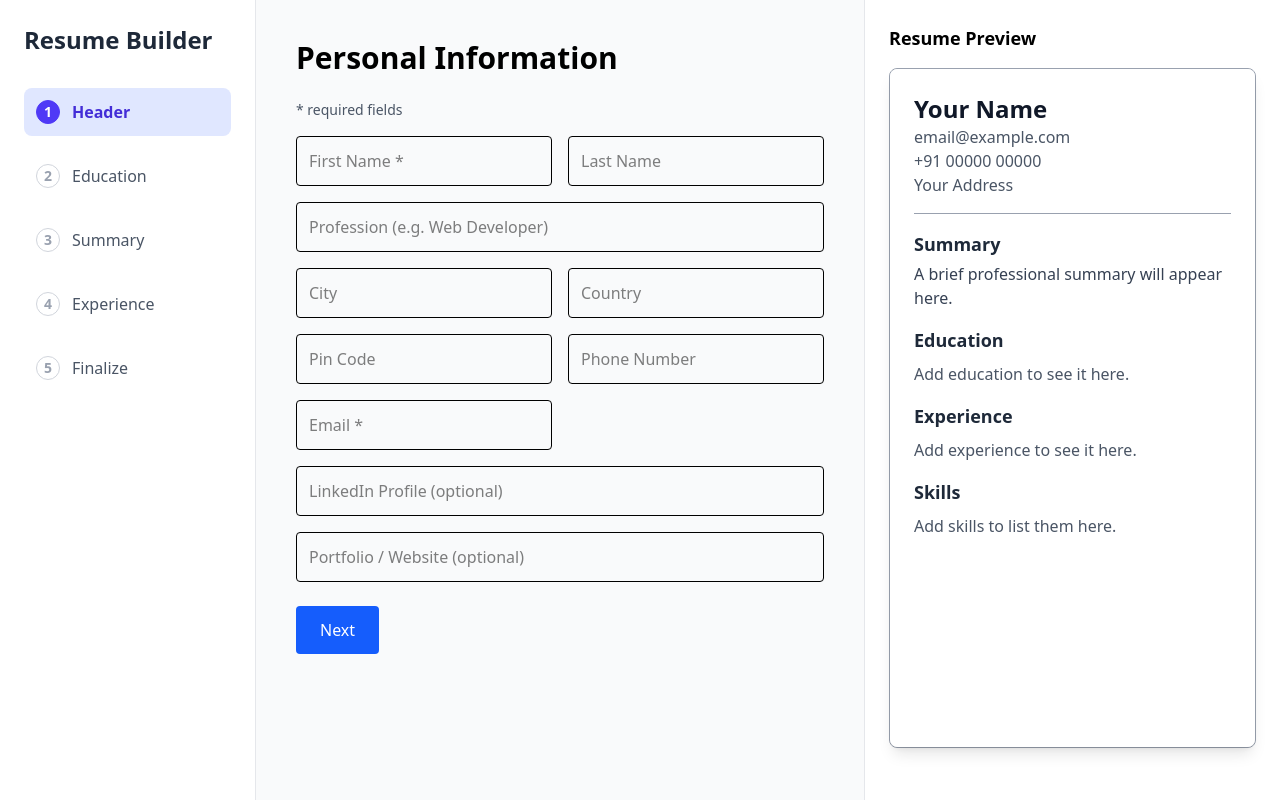
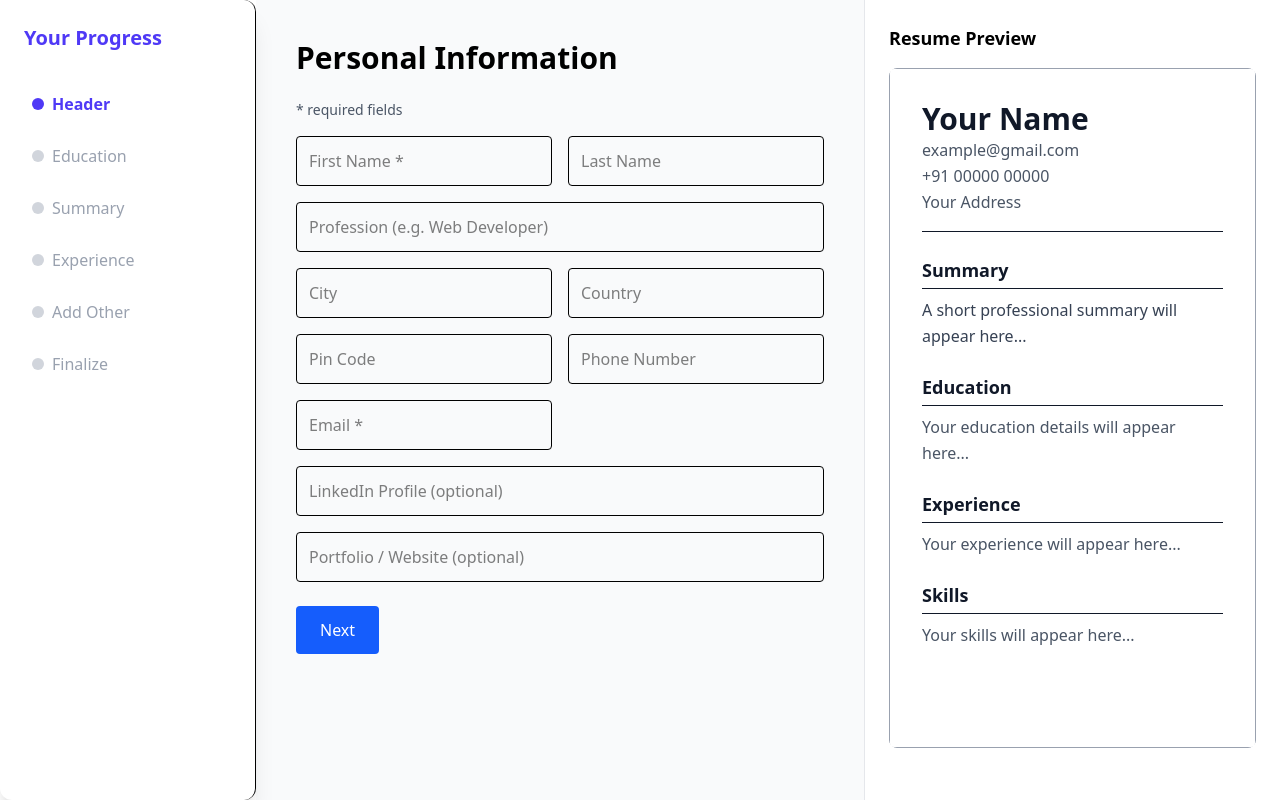
Before and after one commit to Nitesh47kumars/Resumify, a React (Vite) app: page /create/header in a window 1280 px wide. Built offline with nearby package versions, Linux system fonts and the light colour scheme.

Commit message:
Update Resume Preview | Make StepTracker Component

```diff
--- a/src/Components/ResumePreview.jsx
+++ b/src/Components/ResumePreview.jsx
@@ -10,84 +10,91 @@ export default function ResumePreview() {
     email,
     phone,
     address,
+    summary,
     education = [],
-    summary,
     experience = [],
     skills = [],
   } = formData;
 
   return (
-    <div className="w-full h-full p-6 bg-white shadow-lg overflow-y-auto rounded-lg">
-      {/* HEADER */}
-      <div className="border-b pb-4 mb-4">
-        <h1 className="text-2xl font-bold text-gray-900">
-          {firstName || "Your"} {lastName || "Name"}
+    <div className="w-full h-full p-8 bg-white text-gray-900 leading-relaxed overflow-y-auto rounded">
+
+      {/* ================= HEADER ================= */}
+      <header className="border-b pb-4 mb-6">
+        <h1 className="text-3xl font-bold">
+          {(firstName || lastName) ? `${firstName || ""} ${lastName || ""}` : "Your Name"}
         </h1>
-        <p className="text-gray-600">{email || "email@example.com"}</p>
+
+        <p className="text-gray-600">{email || "example@gmail.com"}</p>
         <p className="text-gray-600">{phone || "+91 00000 00000"}</p>
         <p className="text-gray-600">{address || "Your Address"}</p>
-      </div>
+      </header>
 
-      {/* SUMMARY */}
-      <div className="mb-4">
-        <h2 className="text-lg font-semibold text-gray-800 mb-1">Summary</h2>
+      {/* ================= SUMMARY ================= */}
+      <section className="mb-6">
+        <h2 className="text-lg font-semibold mb-2 border-b pb-1">Summary</h2>
         <p className="text-gray-700 whitespace-pre-line">
-          {summary || "A brief professional summary will appear here."}
+          {summary || "A short professional summary will appear here..."}
         </p>
-      </div>
+      </section>
 
-      {/* EDUCATION */}
-      <div className="mb-4">
-        <h2 className="text-lg font-semibold text-gray-800 mb-2">Education</h2>
+      {/* ================= EDUCATION ================= */}
+      <section className="mb-6">
+        <h2 className="text-lg font-semibold mb-2 border-b pb-1">Education</h2>
+
         {education.length > 0 ? (
           education.map((edu, i) => (
-            <div key={i} className="mb-2">
-              <p className="font-semibold text-gray-900">
-                {edu.degree} — {edu.school}
-              </p>
-              <p className="text-gray-700 text-sm">
-                {edu.startYear} - {edu.endYear}
+            <div key={i} className="mb-3">
+              <p className="font-semibold">{edu.degree || "Degree"}</p>
+              <p className="text-gray-700">{edu.school || "School / College Name"}</p>
+              <p className="text-sm text-gray-500">
+                {edu.startYear || "Start"} - {edu.endYear || "End"}
               </p>
             </div>
           ))
         ) : (
-          <p className="text-gray-600">Add education to see it here.</p>
+          <p className="text-gray-600">Your education details will appear here...</p>
         )}
-      </div>
+      </section>
 
-      {/* EXPERIENCE */}
-      <div className="mb-4">
-        <h2 className="text-lg font-semibold text-gray-800 mb-2">Experience</h2>
+      {/* ================= EXPERIENCE ================= */}
+      <section className="mb-6">
+        <h2 className="text-lg font-semibold mb-2 border-b pb-1">Experience</h2>
+
         {experience.length > 0 ? (
           experience.map((exp, i) => (
-            <div key={i} className="mb-3">
-              <p className="font-semibold text-gray-900">
-                {exp.position} — {exp.company}
+            <div key={i} className="mb-4">
+              <p className="font-semibold">
+                {exp.position || "Job Role"} — {exp.company || "Company Name"}
               </p>
-              <p className="text-sm text-gray-700">
-                {exp.startDate} - {exp.endDate}
+              <p className="text-sm text-gray-500">
+                {exp.startDate || "Start"} - {exp.endDate || "End"}
               </p>
-              <p className="text-gray-700 whitespace-pre-line">{exp.details}</p>
+              <p className="text-gray-700 whitespace-pre-line">
+                {exp.details || "Experience details..."}
+              </p>
             </div>
           ))
         ) : (
-          <p className="text-gray-600">Add experience to see it here.</p>
+          <p className="text-gray-600">Your experience will appear here...</p>
         )}
-      </div>
+      </section>
 
-      {/* SKILLS */}
-      <div>
-        <h2 className="text-lg font-semibold text-gray-800 mb-2">Skills</h2>
+      {/* ================= SKILLS ================= */}
+      <section>
+        <h2 className="text-lg font-semibold mb-2 border-b pb-1">Skills</h2>
+
         {skills.length > 0 ? (
-          <ul className="list-disc ml-6 text-gray-700">
-            {skills.map((skill, i) => (
-              <li key={i}>{skill}</li>
+          <ul className="list-disc ml-5 text-gray-700">
+            {skills.map((item, i) => (
+              <li key={i}>{item}</li>
             ))}
           </ul>
         ) : (
-          <p className="text-gray-600">Add skills to list them here.</p>
+          <p className="text-gray-600">Your skills will appear here...</p>
         )}
-      </div>
+      </section>
+
     </div>
   );
 }
--- a/src/Context/StepContext.jsx
+++ b/src/Context/StepContext.jsx
@@ -2,20 +2,33 @@ import { createContext, useContext, useState } from "react";
 
 const StepContext = createContext();
 
-export const StepProvider = ({ children }) => {
-  const [completedStep, setCompletedStep] = useState(1);
+export function StepProvider({ children }) {
   const [formData, setFormData] = useState({
-    template: "",
+    firstName: "",
+    lastName: "",
+    email: "",
+    phone: "",
+    address: "",
+    summary: "",
     education: [],
-    skills: [],
-    summary: "",
+    experience: [],
+    skills: []
   });
 
+  const [completedStep, setCompletedStep] = useState(1);
+
   return (
-    <StepContext.Provider value={{ completedStep, setCompletedStep, formData, setFormData }}>
+    <StepContext.Provider value={{
+      formData,
+      setFormData,
+      completedStep,
+      setCompletedStep
+    }}>
       {children}
     </StepContext.Provider>
   );
-};
+}
 
-export const useStep = () => useContext(StepContext);
+export function useStep() {
+  return useContext(StepContext);
+}
--- /dev/null
+++ b/src/Layout/CreateLayout.jsx
@@ -0,0 +1,36 @@
+import React from "react";
+import { useLocation } from "react-router-dom";
+import { useStep } from "../Context/StepContext";
+import ResumePreview from "../Components/ResumePreview";
+import StepTracker from "../Components/StepTracker";
+
+export default function CreateLayout({ children }) {
+  const { completedStep } = useStep();
+  const location = useLocation();
+
+  const steps = [
+    { id: 1, label: "Header", path: "/create/header" },
+    { id: 2, label: "Education", path: "/create/education" },
+    { id: 3, label: "Summary", path: "/create/summary" },
+    { id: 4, label: "Experience", path: "/create/experience" },
+    { id: 5, label: "Finalize", path: "/create/finalize" },
+  ];
+
+  return (
+    <div className="min-h-screen flex bg-gray-50">
+    <aside className="w-64 bg-white flex flex-col">
+      <StepTracker/>
+    </aside>
+
+      <main className="flex-1 p-10 overflow-y-auto">{children}</main>
+
+      <aside className="hidden lg:block w-104 border-l border-gray-200 bg-white p-6">
+        <h3 className="text-lg font-semibold mb-4">Resume Preview</h3>
+        <div className="w-full h-[85vh] border rounded-lg shadow-inner flex items-center justify-center text-gray-400">
+          <ResumePreview/>
+        </div>
+      </aside>
+
+    </div>
+  );
+}
--- /dev/null
+++ b/src/Layout/StepTracker.jsx
@@ -0,0 +1,59 @@
+import React from "react";
+import { useLocation, useNavigate } from "react-router-dom";
+import { useStep } from "../Context/StepContext";
+
+export default function StepTracker() {
+  const { completedStep } = useStep();
+  const location = useLocation();
+  const navigate = useNavigate();
+
+  const steps = [
+    { id: 1, label: "Header", path: "/create/header" },
+    { id: 2, label: "Education", path: "/create/education" },
+    { id: 3, label: "Summary", path: "/create/summary" },
+    { id: 4, label: "Experience", path: "/create/experience" },
+    { id: 5, label: "Finalize", path: "/create/finalize" },
+  ];
+
+  return (
+<>
+      <h2 className="text-2xl font-bold mb-8 text-gray-800">Resume Builder</h2>
+
+      <nav className="space-y-4">
+        {steps.map((step) => {
+          const isActive = location.pathname === step.path;
+          const isCompleted = completedStep >= step.id;
+
+          return (
+            <div
+              key={step.id}
+              onClick={() => isCompleted && navigate(step.path)}
+              className={`flex items-center gap-3 p-3 rounded-lg transition cursor-pointer
+                ${
+                  isActive
+                    ? "bg-indigo-100 text-indigo-700 font-semibold"
+                    : isCompleted
+                    ? "text-gray-700 hover:bg-gray-100"
+                    : "text-gray-400 cursor-not-allowed"
+                }`}
+            >
+              <span
+                className={`w-6 h-6 flex items-center justify-center rounded-full text-sm font-bold border
+                ${
+                  isCompleted
+                    ? "bg-indigo-600 text-white border-indigo-600"
+                    : "border-gray-300 text-gray-400"
+                }`}
+              >
+                {step.id}
+              </span>
+
+              {step.label}
+            </div>
+          );
+        })}
+      </nav>
+
+    </>
+  );
+}
--- a/src/Pages/Create/CreateLayout.jsx
+++ /dev/null
@@ -1,65 +0,0 @@
-import React from "react";
-import { useLocation } from "react-router-dom";
-import { useStep } from "../../Context/StepContext";
-import ResumePreview from "../../Components/ResumePreview";
-
-export default function CreateLayout({ children }) {
-  const { completedStep } = useStep();
-  const location = useLocation();
-
-  const steps = [
-    { id: 1, label: "Header", path: "/create/header" },
-    { id: 2, label: "Education", path: "/create/education" },
-    { id: 3, label: "Summary", path: "/create/summary" },
-    { id: 4, label: "Experience", path: "/create/experience" },
-    { id: 5, label: "Finalize", path: "/create/finalize" },
-  ];
-
-  return (
-    <div className="min-h-screen flex bg-gray-50">
-
-      <aside className="w-64 bg-white border-r border-gray-200 p-6 flex flex-col">
-        <h2 className="text-2xl font-bold mb-8 text-gray-800">Resume Builder</h2>
-
-        <nav className="space-y-4">
-          {steps.map((step, index) => {
-            const isActive = location.pathname === step.path;
-            const isCompleted = completedStep >= step.id;
-
-            return (
-              <div
-                key={step.id}
-                className={`flex items-center gap-3 p-3 rounded-lg transition ${
-                  isActive
-                    ? "bg-indigo-100 text-indigo-700 font-semibold"
-                    : "text-gray-600 hover:bg-gray-100"
-                }`}
-              >
-                <span
-                  className={`w-6 h-6 flex items-center justify-center rounded-full text-sm font-bold border ${
-                    isCompleted
-                      ? "bg-indigo-600 text-white border-indigo-600"
-                      : "border-gray-300 text-gray-400"
-                  }`}
-                >
-                  {step.id}
-                </span>
-                {step.label}
-              </div>
-            );
-          })}
-        </nav>
-      </aside>
-
-      <main className="flex-1 p-10 overflow-y-auto">{children}</main>
-
-      <aside className="hidden lg:block w-104 border-l border-gray-200 bg-white p-6">
-        <h3 className="text-lg font-semibold mb-4">Resume Preview</h3>
-        <div className="w-full h-[85vh] border rounded-lg shadow-inner flex items-center justify-center text-gray-400">
-          <ResumePreview/>
-        </div>
-      </aside>
-
-    </div>
-  );
-}
--- a/src/Pages/Create/Education.jsx
+++ b/src/Pages/Create/Education.jsx
@@ -1,7 +1,7 @@
 import { useStep } from "../../Context/StepContext";
 import { useNavigate } from "react-router-dom";
 import { useState } from "react";
-import CreateLayout from "../Create/CreateLayout";
+import CreateLayout from "../../Layout/CreateLayout";
 
 export default function Education() {
   const { setCompletedStep, formData, setFormData } = useStep();
--- a/src/Pages/Create/Header.jsx
+++ b/src/Pages/Create/Header.jsx
@@ -1,7 +1,7 @@
 import { useStep } from "../../Context/StepContext";
 import { useNavigate } from "react-router-dom";
 import { useState } from "react";
-import CreateLayout from "./CreateLayout";
+import CreateLayout from "../../Layout/CreateLayout";
 
 export default function Header() {
   const { setCompletedStep, formData, setFormData } = useStep();
```
